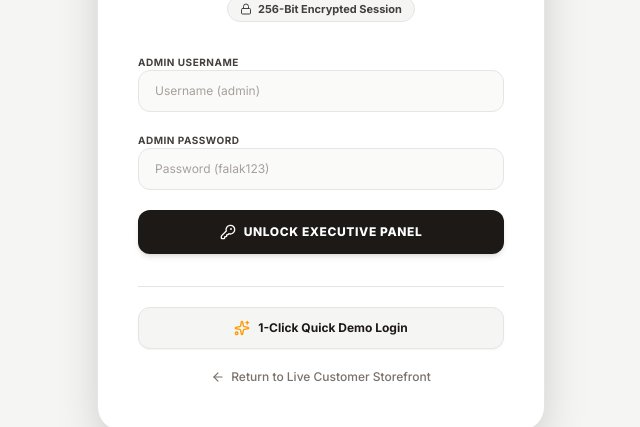
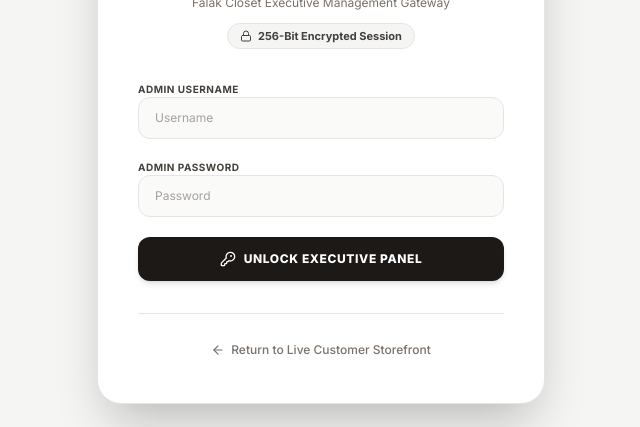
Before and after one commit to brightfuturesoft/falak-closet, a Next.js app: page /admin in a window 1280 px wide. Shown: the part 286-713 px from the top of the page, without its empty margins (319-959 px from the left). Built offline with nearby package versions, Linux system fonts and the light colour scheme; no server answers; the database is empty; a web font is replaced by a local one.

Commit message:
modified:   src/app/api/admin/login/route.ts     modified:   src/components/admin/AdminLoginGate.tsx

```diff
--- a/src/app/api/admin/login/route.ts
+++ b/src/app/api/admin/login/route.ts
@@ -26,7 +26,7 @@ export async function POST(req: Request) {
     }
 
     return NextResponse.json(
-      { success: false, error: 'Invalid admin credentials. Demo login: admin / falak123' },
+      { success: false, error: 'Invalid admin credentials' },
       { status: 401 }
     );
   } catch (error) {
--- a/src/components/admin/AdminLoginGate.tsx
+++ b/src/components/admin/AdminLoginGate.tsx
@@ -32,7 +32,7 @@ export function AdminLoginGate({ onLoginSuccess }: AdminLoginGateProps) {
         try {
           localStorage.setItem('falak_admin_session', 'true');
           document.cookie = 'falak_admin_session=true; path=/; max-age=86400; SameSite=Lax';
-        } catch {}
+        } catch { }
         onLoginSuccess();
       } else {
         setLoginError(data.error || 'Invalid admin credentials.');
@@ -43,10 +43,10 @@ export function AdminLoginGate({ onLoginSuccess }: AdminLoginGateProps) {
         try {
           localStorage.setItem('falak_admin_session', 'true');
           document.cookie = 'falak_admin_session=true; path=/; max-age=86400; SameSite=Lax';
-        } catch {}
+        } catch { }
         onLoginSuccess();
       } else {
-        setLoginError('Invalid credentials. Demo credentials: admin / falak123');
+        setLoginError('Invalid credentials.');
       }
     } finally {
       setIsLoading(false);
@@ -64,12 +64,12 @@ export function AdminLoginGate({ onLoginSuccess }: AdminLoginGateProps) {
         headers: { 'Content-Type': 'application/json' },
         body: JSON.stringify({ username: 'admin', password: 'falak123' })
       });
-    } catch {}
+    } catch { }
 
     try {
       localStorage.setItem('falak_admin_session', 'true');
       document.cookie = 'falak_admin_session=true; path=/; max-age=86400; SameSite=Lax';
-    } catch {}
+    } catch { }
 
     setIsLoading(false);
     onLoginSuccess();
@@ -116,7 +116,7 @@ export function AdminLoginGate({ onLoginSuccess }: AdminLoginGateProps) {
               required
               value={username}
               onChange={(e) => setUsername(e.target.value)}
-              placeholder="Username (admin)"
+              placeholder="Username"
               className="w-full px-4 py-3 bg-stone-50 border border-stone-200 rounded-xl text-stone-900 placeholder-stone-400 focus:outline-none focus:ring-2 focus:ring-stone-900 focus:border-transparent transition-all"
             />
           </div>
@@ -130,7 +130,7 @@ export function AdminLoginGate({ onLoginSuccess }: AdminLoginGateProps) {
               required
               value={password}
               onChange={(e) => setPassword(e.target.value)}
-              placeholder="Password (falak123)"
+              placeholder="Password"
               className="w-full px-4 py-3 bg-stone-50 border border-stone-200 rounded-xl text-stone-900 placeholder-stone-400 focus:outline-none focus:ring-2 focus:ring-stone-900 focus:border-transparent transition-all"
             />
           </div>
@@ -147,16 +147,6 @@ export function AdminLoginGate({ onLoginSuccess }: AdminLoginGateProps) {
 
         {/* Quick Demo Login & Navigation */}
         <div className="pt-5 border-t border-stone-200 text-center space-y-3">
-          <button
-            type="button"
-            onClick={handleQuickLogin}
-            disabled={isLoading}
-            className="w-full py-3 bg-stone-100 hover:bg-stone-200 text-stone-900 border border-stone-200 font-bold text-xs rounded-xl transition-all shadow-xs cursor-pointer flex items-center justify-center gap-2 disabled:opacity-50 disabled:cursor-not-allowed"
-          >
-            <Sparkles className="w-4 h-4 text-amber-500" />
-            <span>1-Click Quick Demo Login</span>
-          </button>
-
           <Link
             href="/shop"
             className="inline-flex items-center gap-1.5 text-xs text-stone-500 hover:text-stone-900 transition-colors pt-2 font-medium"
```
